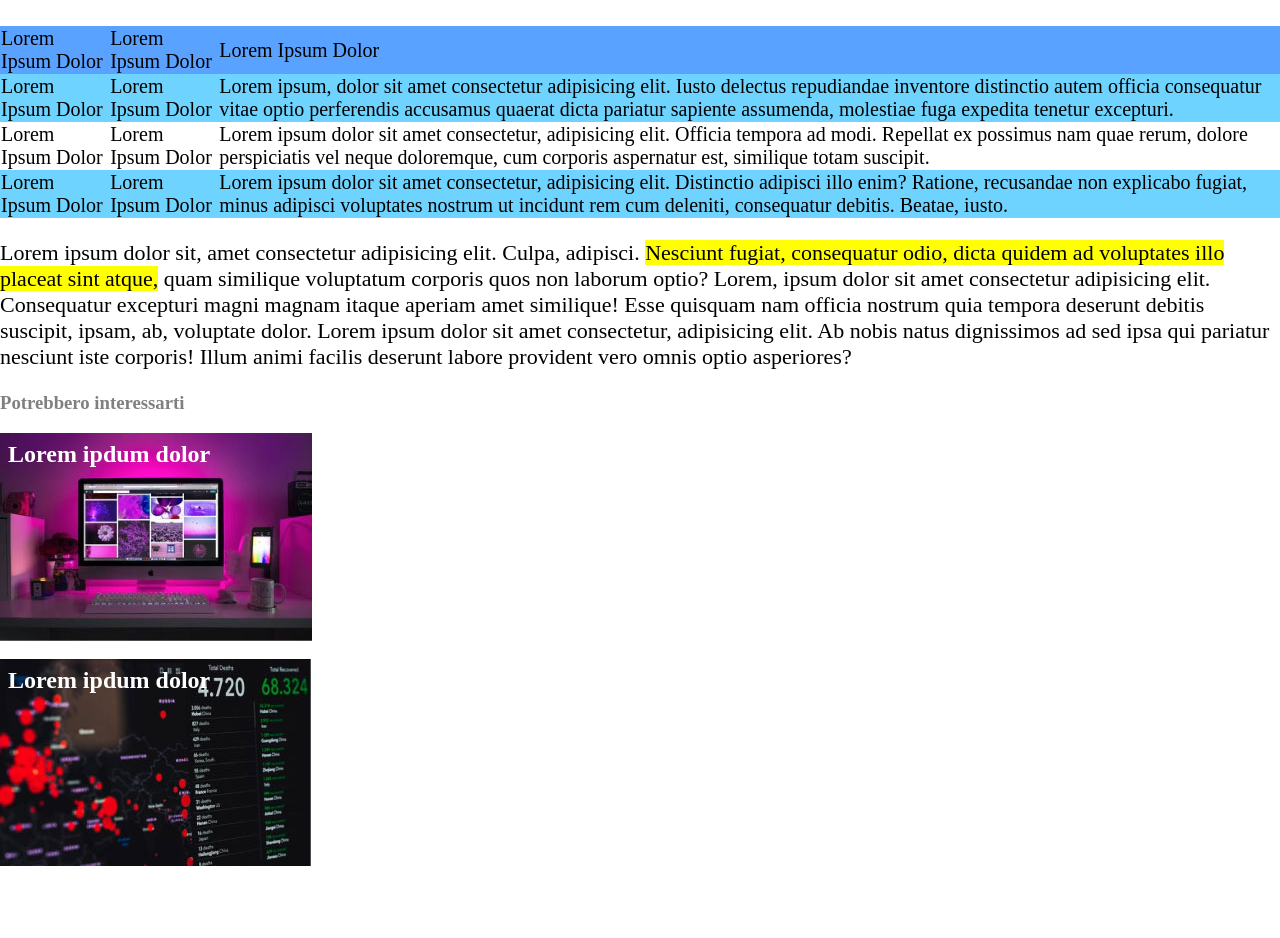
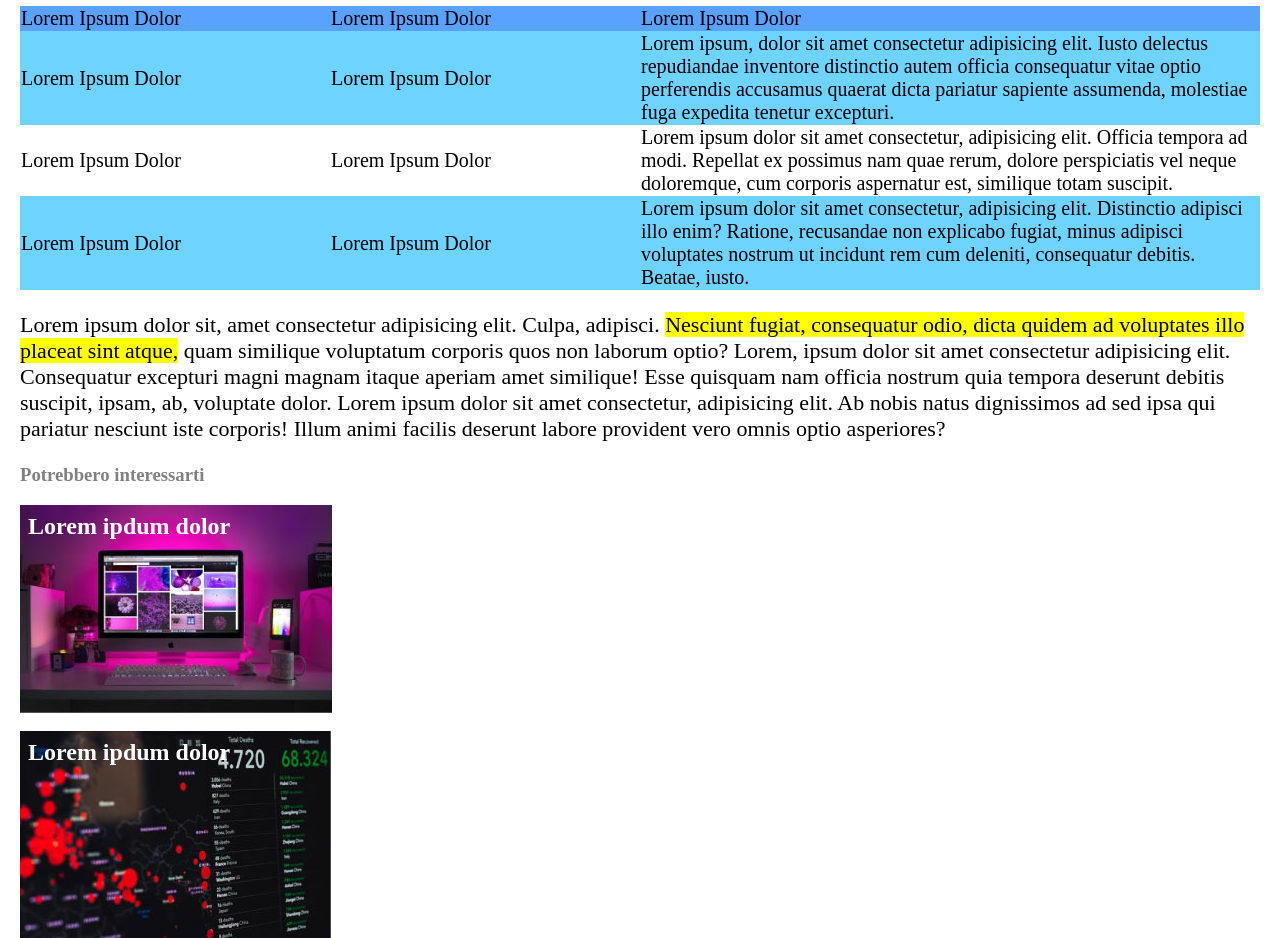
Before and after one commit to FRANCO1357/html-css-booleaner, a plain HTML site: page index.html in a window 1280 px wide. Shown: the part 1120-2058 px from the top of the page. Before the commit the page ends 2005 px from the top, so only its background shows below. Drawn offline with Linux system fonts and the light colour scheme.

Commit message:
edit colonna

```diff
--- a/css/style.css
+++ b/css/style.css
@@ -90,6 +90,18 @@
     border-collapse: collapse;
 }
 
+.prima-colonna{
+    width: 25%;
+}
+
+.seconda-colonna{
+    width: 25%;
+}
+
+.terza-colonna{
+    width: 50%;
+}
+
 thead{
     background-color: rgb(90, 162, 255);
 }
--- a/index.html
+++ b/index.html
@@ -16,7 +16,7 @@
     </header>
 
     <!-- contentuto -->
-    <main></main>
+    <main>
 
         <section>
             <h1>Internet deve essere al servizio del "bene pubblico" : il manifesto di Tim-Berners Lee</h1>
@@ -49,26 +49,26 @@
             <table>
                 <thead>
                     <tr>
-                        <td>Lorem Ipsum Dolor</td>
-                        <td>Lorem Ipsum Dolor</td>
-                        <td>Lorem Ipsum Dolor</td>
+                        <td class="prima-colonna">Lorem Ipsum Dolor</td>
+                        <td class="seconda-colonna">Lorem Ipsum Dolor</td>
+                        <td class="terza-colonna">Lorem Ipsum Dolor</td>
                     </tr>
                 </thead>
                 <tbody>
                     <tr class="color">
-                        <td>Lorem Ipsum Dolor </td>
-                        <td>Lorem Ipsum Dolor</td>
-                        <td>Lorem ipsum, dolor sit amet consectetur adipisicing elit. Iusto delectus repudiandae inventore distinctio autem officia consequatur vitae optio perferendis accusamus quaerat dicta pariatur sapiente assumenda, molestiae fuga expedita tenetur excepturi.</td>
+                        <td class="prima-colonna">Lorem Ipsum Dolor </td>
+                        <td class="seconda-colonna">Lorem Ipsum Dolor</td>
+                        <td class="terza-colonna">Lorem ipsum, dolor sit amet consectetur adipisicing elit. Iusto delectus repudiandae inventore distinctio autem officia consequatur vitae optio perferendis accusamus quaerat dicta pariatur sapiente assumenda, molestiae fuga expedita tenetur excepturi.</td>
                     </tr>
                     <tr class="white">
-                        <td>Lorem Ipsum Dolor</td>
-                        <td>Lorem Ipsum Dolor</td>
-                        <td>Lorem ipsum dolor sit amet consectetur, adipisicing elit. Officia tempora ad modi. Repellat ex possimus nam quae rerum, dolore perspiciatis vel neque doloremque, cum corporis aspernatur est, similique totam suscipit.</td>
+                        <td class="prima-colonna">Lorem Ipsum Dolor</td>
+                        <td class="seconda-colonna">Lorem Ipsum Dolor</td>
+                        <td class="terza-colonna">Lorem ipsum dolor sit amet consectetur, adipisicing elit. Officia tempora ad modi. Repellat ex possimus nam quae rerum, dolore perspiciatis vel neque doloremque, cum corporis aspernatur est, similique totam suscipit.</td>
                     </tr>
                     <tr class="color">
-                        <td>Lorem Ipsum Dolor</td>
-                        <td>Lorem Ipsum Dolor</td>
-                        <td>Lorem ipsum dolor sit amet consectetur, adipisicing elit. Distinctio adipisci illo enim? Ratione, recusandae non explicabo fugiat, minus adipisci voluptates nostrum ut incidunt rem cum deleniti, consequatur debitis. Beatae, iusto.</td>
+                        <td class="prima-colonna">Lorem Ipsum Dolor</td>
+                        <td class="seconda-colonna">Lorem Ipsum Dolor</td>
+                        <td class="terza-colonna">Lorem ipsum dolor sit amet consectetur, adipisicing elit. Distinctio adipisci illo enim? Ratione, recusandae non explicabo fugiat, minus adipisci voluptates nostrum ut incidunt rem cum deleniti, consequatur debitis. Beatae, iusto.</td>
                     </tr>
                 </tbody>
             </table>
@@ -78,11 +78,11 @@
             </p>
         </section>
 
-    <footer>
         <h3>Potrebbero interessarti</h3>
         <div class="monitor"><b>Lorem ipdum dolor</b></div>
         <div class="graph"><b>Lorem ipdum dolor</b></div>
-    </footer>
+
+    </main>
 
 </body>
 </html>
```
